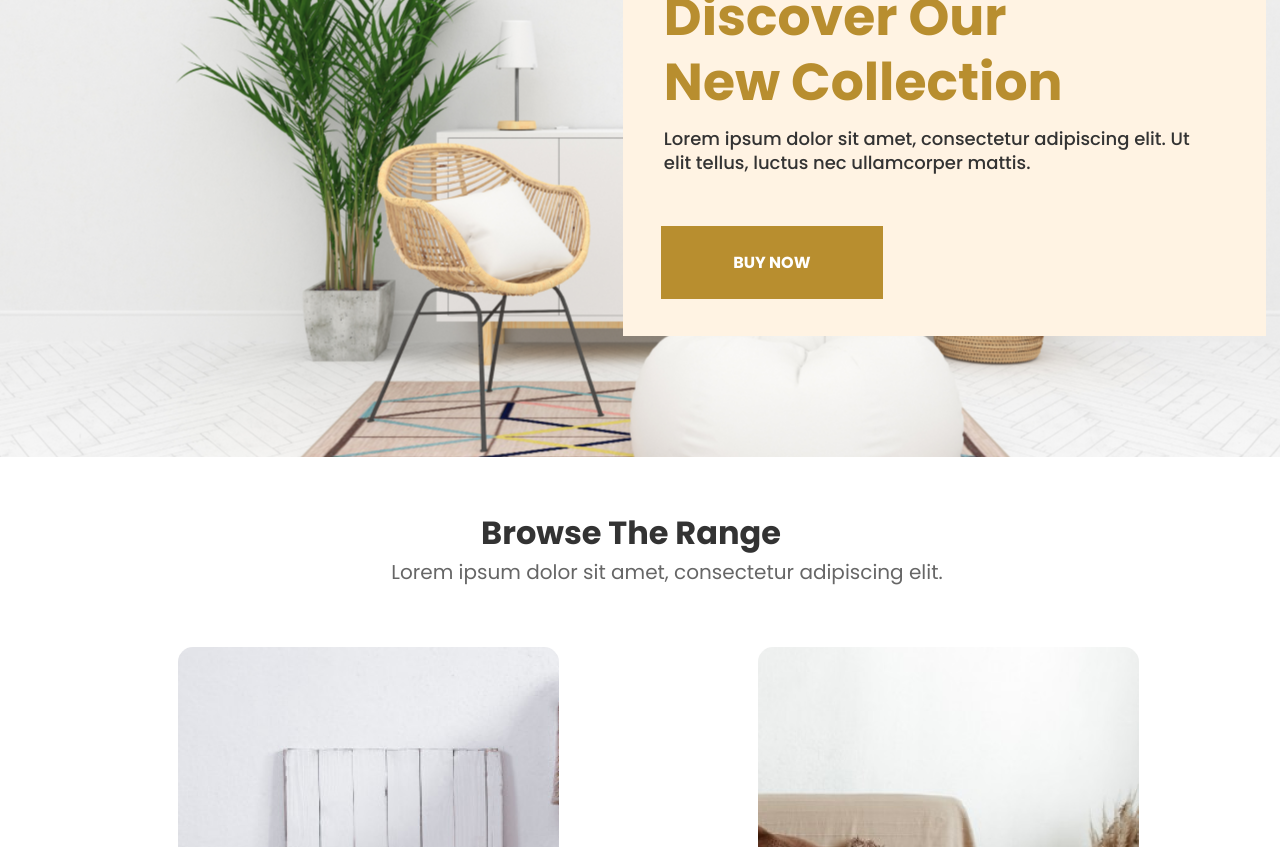
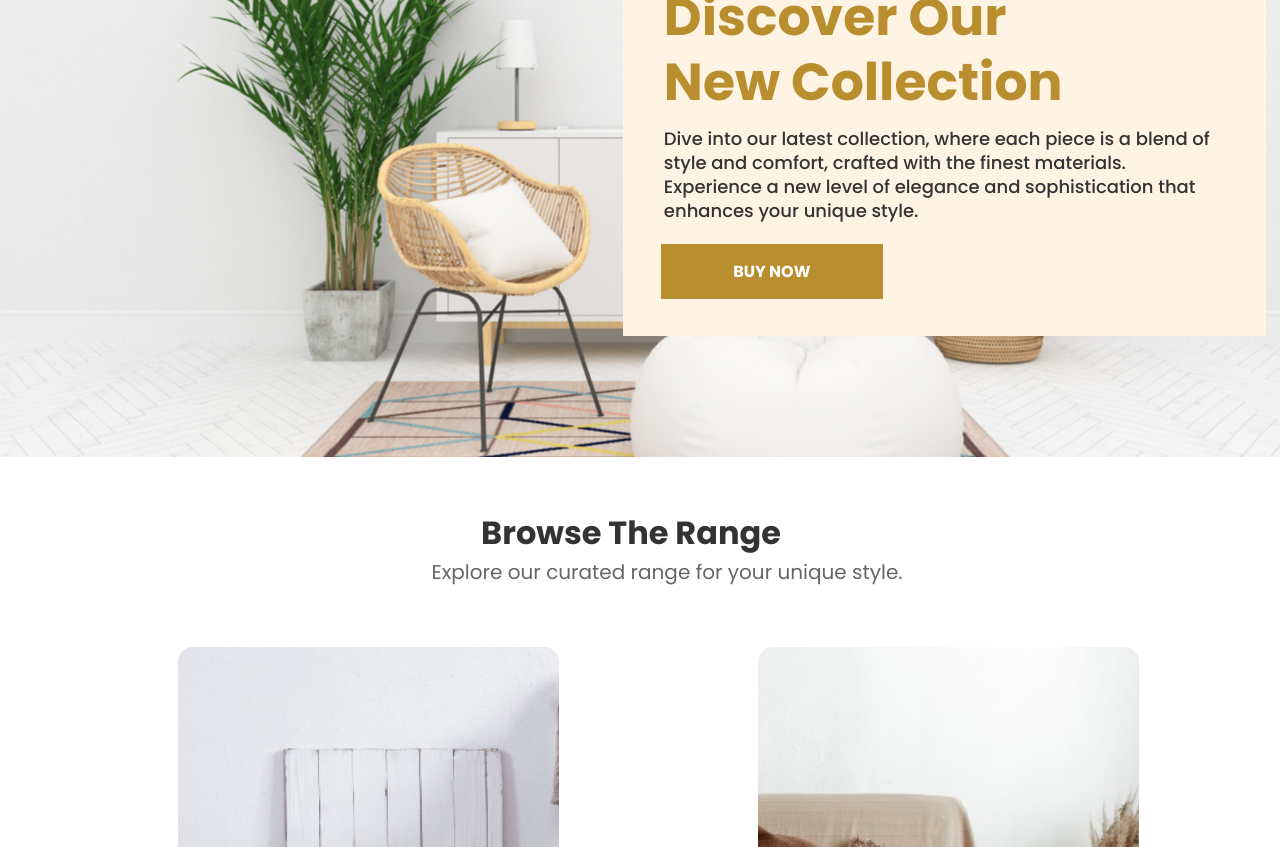
Before and after one commit to SubwaySerfer/e-commerce, a Vue app: page /home in a window 1280 px wide. Shown: the part 360-1207 px from the top of the page. Built offline with nearby package versions, Linux system fonts and the light colour scheme.

Commit message:
fix: change latin text to eng

```diff
--- a/src/components/home/PromoSection.vue
+++ b/src/components/home/PromoSection.vue
@@ -7,9 +7,8 @@
         New Collection
       </h1>
       <p class="promo-box__text">
-        Lorem ipsum dolor sit amet, consectetur adipiscing elit. Ut elit tellus,
-        luctus nec ullamcorper mattis.
-      </p>
+        Dive into our latest collection, where each piece is a blend of style and comfort, crafted with the finest
+        materials. Experience a new level of elegance and sophistication that enhances your unique style.</p>
       <base-button class="promo-box__btn" @click="this.$router.push('/shop')">
         <router-link to="/shop" class="btn-text">BUY Now</router-link>
       </base-button>
@@ -70,7 +69,7 @@
   font-weight: 500;
   line-height: 2.4rem;
   text-align: start;
-  padding-bottom: 5.1rem;
+  padding-bottom: 2.1rem;
 }
 
 .promo-box__label__info {
--- a/src/components/home/RoomsSection.vue
+++ b/src/components/home/RoomsSection.vue
@@ -1,7 +1,8 @@
 <template>
   <section class="rooms-wrapper">
     <h2 class="rooms-wrapper__label">Browse The Range</h2>
-    <p class="rooms-wrapper__description">Lorem ipsum dolor sit amet, consectetur adipiscing elit.</p>
+    <p class="rooms-wrapper__description">Explore our curated range for your unique style.
+    </p>
     <div class="room-cards">
       <div class="room-card">
         <img src="/assets/image/home/room-dining.png" alt="dining room" class="room-card__img" />
```
